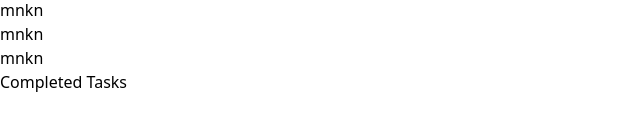
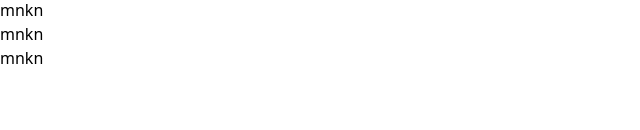
Before and after one commit to anshumangarg5410/TodoList_3, a React (Vite) app: page / in a window 1280 px wide. Shown: the part 458-588 px from the top of the page, without its empty margins (0-640 px from the left). Built offline with nearby package versions, Linux system fonts and the light colour scheme.

Commit message:
only todotasks

```diff
--- a/src/App.jsx
+++ b/src/App.jsx
@@ -14,7 +14,7 @@ function App() {
           </h1>
         </div>
         <div className="boxes  mt-4 flex justify-evenly items-center h-[83%] w-[100%]">
-          <div className="box1 rounded-lg shadow-[0_0_3px_#00ffff] h-[95%] w-[49%] bg-[#0d0d0d] ">
+          <div className="box1 rounded-lg shadow-[0_0_3px_#00ffff] h-[95%] w-[98%] bg-[#0d0d0d] ">
             <div className="heading h-[10%] w-full flex justify-start px-4 items-center text-[17px] font-bold font-sans ">
               <h1 className="text-[#00ffff] w-[200px] drop-shadow-[0_0_1px_#00ffff] border-b border-[#00ffff] border-double p-2">
                 Pending Tasks
@@ -28,13 +28,25 @@ function App() {
             </div>
 
           </div>
-          <div className="box2 rounded-lg shadow-[0_0_3px_#00ffff] h-[95%] w-[49%] bg-[#0d0d0d]">
+
+
+          {/* <div className="box2 rounded-lg shadow-[0_0_3px_#00ffff] h-[95%] w-[49%] bg-[#0d0d0d]">
             <div className="heading h-[10%] w-full flex justify-start px-4 items-center text-[17px] font-bold font-sans ">
               <h1 className="text-[#00ffff] w-[250px] drop-shadow-[0_0_1px_#00ffff] border-b border-[#00ffff] border-double p-2">
                 Completed Tasks
               </h1>
             </div>
-          </div>
+
+            <div className="tasks w-full h-[90%] max-h-[552px] p-5 flex flex-col items-center space-y-2 scroll-smooth scrollable-content overflow-y-auto">
+                {Array.from({ length: 20 }).map((_, i) => (
+                  <Item key={i} />
+                ))}
+            </div>
+
+
+          </div> */}
+
+
         </div>
       </div>
     </>
```
